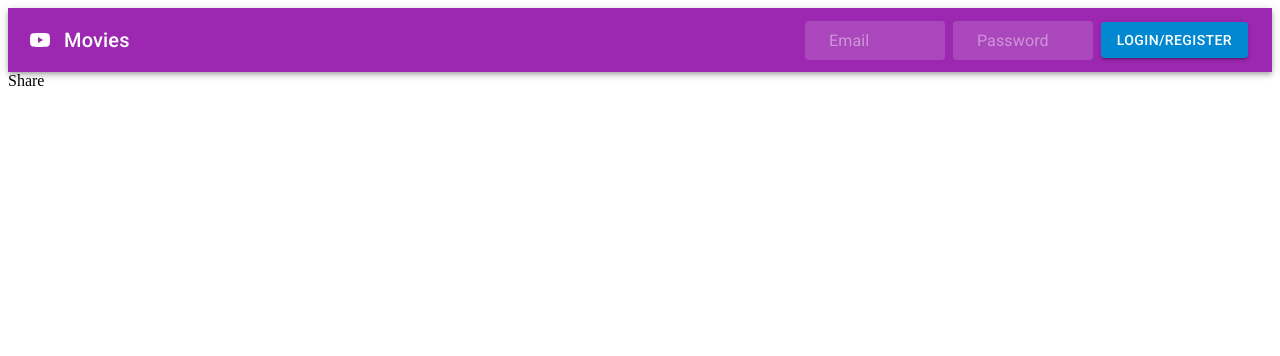
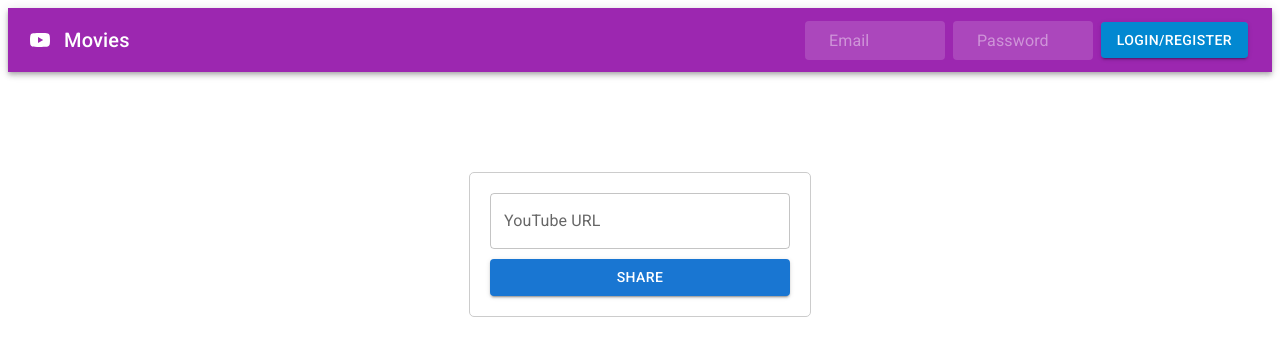
Before and after one commit to quangbui94/remitano, a React (Create React App) app: page /share in a window 1280 px wide. Shown: the top 356 px of the page. Built offline with nearby package versions, Linux system fonts and the light colour scheme.

Commit message:
Add share feature

```diff
--- a/src/api/BaseRequest.ts
+++ b/src/api/BaseRequest.ts
@@ -21,7 +21,7 @@ export const transform = (
   return new Promise((resolve, reject) => {
     const result: APIResponse<any> = {
       data: response.data,
-      succeeded: response["succeeded"],
+      succeeded: response.data["success"],
       errors: response.data.errors,
     };
     resolve(result);
--- a/src/api/VideoRequest.ts
+++ b/src/api/VideoRequest.ts
@@ -3,10 +3,11 @@ import { HTTPClient } from "./HttpClient";
 import { VideoConfig } from "../config/axios";
 
 export interface IVideoResponse {
-    embedId: string;
-    title: string;
-    owner: string;
-    description: string;
+  id: string;
+  embedId: string;
+  title: string;
+  owner: string;
+  description: string;
 }
 
 interface IVideoRequest {
@@ -22,4 +23,12 @@ export class VideoRequest extends HTTPClient implements IVideoRequest {
     const instance = this.createInstance();
     return await instance.get("/videos").then(transform);
   }
+
+  public async shareVideo({
+    embedId,
+    email,
+  }): Promise<APIResponse<IVideoResponse>> {
+    const instance = this.createInstance();
+    return await instance.post("/videos", { embedId, email }).then(transform);
+  }
 }
--- a/src/components/VideoCard/VideoCard.tsx
+++ b/src/components/VideoCard/VideoCard.tsx
@@ -1,5 +1,6 @@
-import React from 'react';
-import { Card, CardContent, CardMedia, Typography } from '@mui/material';
+import React from "react";
+import { Card, CardContent, CardMedia, Typography } from "@mui/material";
+import { trimArray } from "../../utils";
 
 interface VideoCardProps {
   embedId: string;
@@ -8,25 +9,31 @@ interface VideoCardProps {
   description: string;
 }
 
-const VideoCard: React.FC<VideoCardProps> = ({ embedId, title, owner, description }) => {
+const VideoCard: React.FC<VideoCardProps> = ({
+  embedId,
+  title,
+  owner,
+  description,
+}) => {
   return (
-    <Card sx={{ display: 'flex', mb: 5 }}>
-      <CardMedia component="iframe"
+    <Card sx={{ display: "flex", mb: 5 }}>
+      <CardMedia
+        component="iframe"
         src={`https://www.youtube.com/embed/${embedId}`}
         sx={{
-          aspectRatio: "16/9",
           width: "300px",
+          height: "200px",
         }}
       />
       <CardContent>
-        <Typography gutterBottom variant="h5" component="h2">
-          {title}
+        <Typography gutterBottom variant="h5" component="h4">
+          {trimArray(title, 50)}
         </Typography>
         <Typography variant="body2" color="textSecondary">
-          Shared by: {owner}
+          Shared by: {trimArray(owner, 20)}
         </Typography>
         <Typography variant="body2" color="textSecondary">
-          {description}
+          {trimArray(description, 150)}
         </Typography>
       </CardContent>
     </Card>
--- a/src/config/axios.ts
+++ b/src/config/axios.ts
@@ -13,8 +13,8 @@ export const VideoConfig: AxiosRequestConfig = {
   headers: {
     "Content-Type": "application/json",
   },
-  timeout: 1000,
-}
+  timeout: 5000,
+};
 
 export const BaseConfig: AxiosRequestConfig = {
   baseURL: process.env.REACT_APP_BACKEND_URL,
--- a/src/routes/Share/Share.tsx
+++ b/src/routes/Share/Share.tsx
@@ -1,5 +1,91 @@
-const Share = () => {
-  return <div>Share</div>;
+import { Box, TextField, Button, Snackbar } from "@mui/material";
+import { useContext, useState } from "react";
+import { VideoRequest } from "../../api/VideoRequest";
+import { AuthContext } from "../../contexts/AuthProvider";
+import { getVideoIdFromUrl } from "../../utils";
+
+const ShareLinkBox = () => {
+  const { email } = useContext(AuthContext);
+  const [link, setLink] = useState<string>("");
+  const [error, setError] = useState<boolean>(false);
+  const [errorMessage, setErrorMessage] = useState<string>("");
+  const [notificationOpen, setNotificationOpen] = useState<boolean>(false);
+
+  const handleSubmit = async (e: React.FormEvent<HTMLFormElement>) => {
+    e.preventDefault();
+    const embedId = getVideoIdFromUrl(link);
+
+    //Invalid link
+    if (!embedId) {
+      setError(true);
+      setErrorMessage("Please enter a valid YouTube URL");
+      return;
+    }
+
+    //Call post request to share video
+    try {
+      const result = await new VideoRequest().shareVideo({ email, embedId });
+      if (result.data.id) {
+        setNotificationOpen(true);
+        setLink("");
+        return;
+      }
+    } catch (error: any) {
+      if (!error.response.data.success) {
+        setError(true);
+        setErrorMessage(error.response.data.message);
+        return;
+      }
+    }
+  };
+
+  const onChangeHandler = (e: React.ChangeEvent<HTMLInputElement>) => {
+    setError(false);
+    setLink(e.target.value);
+  };
+
+  const handleNotificationClose = () => {
+    setNotificationOpen(false);
+  };
+
+  return (
+    <Box
+      sx={{
+        border: "1px solid #ccc",
+        padding: "20px",
+        borderRadius: "5px",
+        width: "300px",
+        margin: "100px auto",
+      }}
+    >
+      <form onSubmit={handleSubmit}>
+        <Box sx={{ display: "flex", flexDirection: "column" }}>
+          <TextField
+            value={link}
+            id="youtubeUrl"
+            label="YouTube URL"
+            fullWidth
+            error={error}
+            helperText={error && errorMessage}
+            onChange={onChangeHandler}
+          />
+          <Button
+            variant="contained"
+            type="submit"
+            sx={{ marginTop: "10px", width: "100%" }}
+          >
+            Share
+          </Button>
+          <Snackbar
+            open={notificationOpen}
+            autoHideDuration={5000}
+            onClose={handleNotificationClose}
+            message="Video shared Successful!"
+          />
+        </Box>
+      </form>
+    </Box>
+  );
 };
 
-export default Share;
+export default ShareLinkBox;
--- /dev/null
+++ b/src/utils/index.ts
@@ -0,0 +1,28 @@
+const trimArray = (str: string, maxLength: number): string => {
+  if (str.length > maxLength) {
+    return str.slice(0, maxLength) + "...";
+  }
+
+  return str;
+};
+
+const isValidYoutubeUrl = (url: string): boolean => {
+  const youtubeUrlPattern =
+    /^(https?:\/\/)?(www\.)?(youtube\.com\/(watch\?.*v=|embed\/|v\/)|youtu\.be\/)([a-zA-Z0-9_-]{11})$/;
+  return youtubeUrlPattern.test(url);
+};
+
+const getVideoIdFromUrl = (str: string): string => {
+  const isValid = isValidYoutubeUrl(str);
+  if (!isValid) return "";
+
+  let video_id = str.split("v=")[1];
+  const ampersandPosition = video_id.indexOf("&");
+  if (ampersandPosition != -1) {
+    video_id = video_id.substring(0, ampersandPosition);
+  }
+
+  return video_id;
+};
+
+export { trimArray, getVideoIdFromUrl };
```
Also changed, not shown: 1 other file (tests, documents, lock files or other folders).
